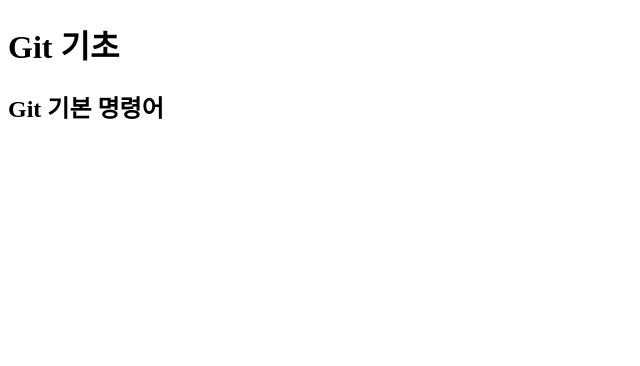
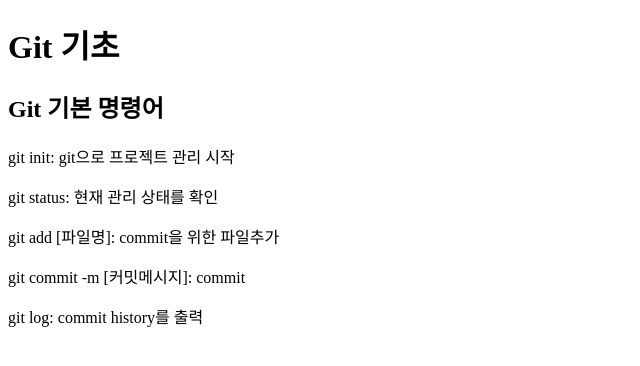
Before and after one commit to leohong1106/git_basic, a plain HTML site: page index.html in a window 1280 px wide. Shown: the whole page, without its empty margins (0-640 px from the left). Drawn offline with Linux system fonts and the light colour scheme.

Commit message:
git 명령어 추가

```diff
--- a/index.html
+++ b/index.html
@@ -9,6 +9,12 @@
 <body>
     <h1>Git 기초</h1>
     <h2>Git 기본 명령어</h2>
+    <p>git init: git으로 프로젝트 관리 시작</p>
+    <p>git status: 현재 관리 상태를 확인</p>
+    <p>git add [파일명]: commit을 위한 파일추가</p>
+    <p>git commit -m [커밋메시지]: commit</p>
+    <p>git log: commit history를 출력</p>
+
 
 </body>
 </html>
```
